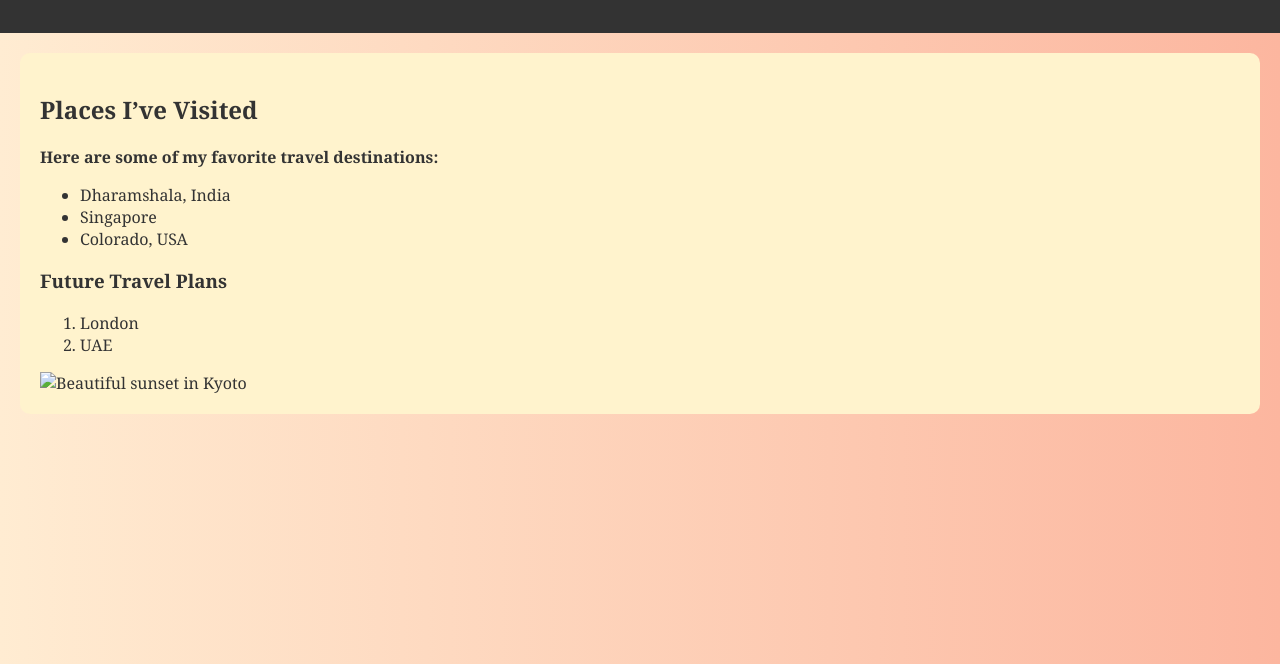
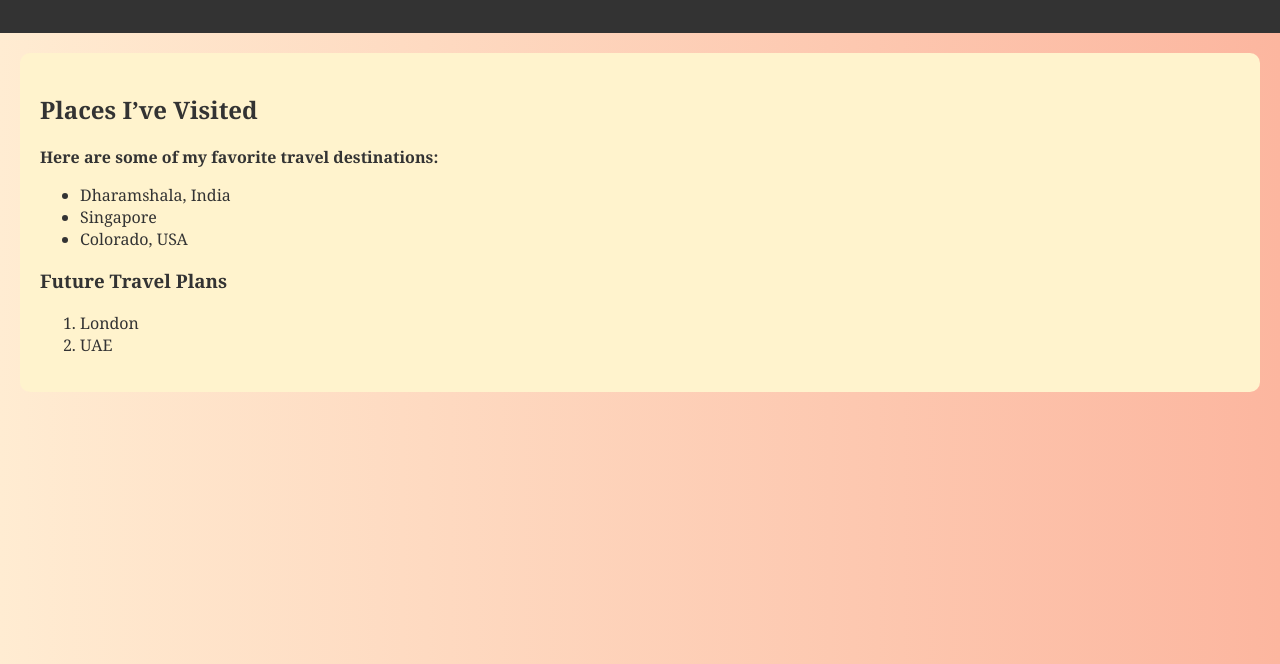
Before and after one commit to devansh-mittal28/devansh-mittal28.github.io, a plain HTML site: page travel/travel.html in a window 1280 px wide. Shown: the part 136-800 px from the top of the page. Drawn offline with Linux system fonts and the light colour scheme.

Commit message:
Update travel.html

```diff
--- a/travel/travel.html
+++ b/travel/travel.html
@@ -31,7 +31,6 @@
             <li>London</li>
             <li>UAE</li>
         </ol>
-        <img src="path_to_image.jpg" alt="Beautiful sunset in Kyoto">
     </section>
 </body>
 </html>
```
